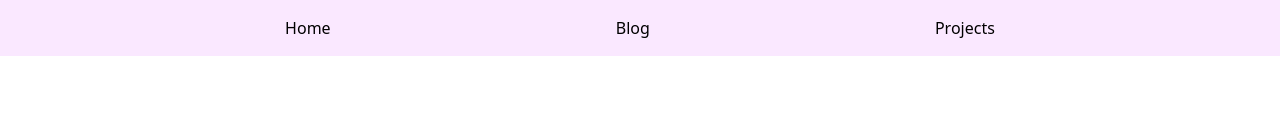
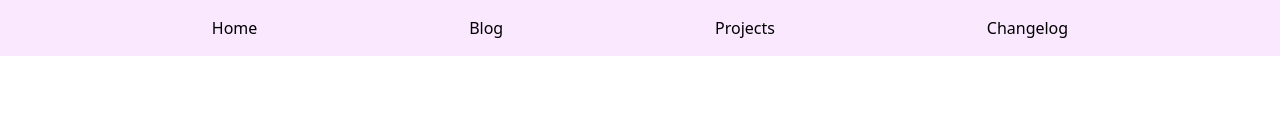
Before and after one commit to ERmilburn02/ermil-portfolio, a Next.js app: page / in a window 1280 px wide. Shown: the top 134 px of the page. Built offline with nearby package versions, Linux system fonts and the light colour scheme.

Commit message:
Added changelog to header

```diff
--- a/components/layout.tsx
+++ b/components/layout.tsx
@@ -14,6 +14,9 @@ export default function Layout({ children }: { children: React.ReactNode }) {
           <Link href="/projects">
             <a>Projects</a>
           </Link>
+          <Link href="/changelog">
+            <a>Changelog</a>
+          </Link>
         </div>
       </header>
       <main className="container mx-auto flex-1">{children}</main>
```
